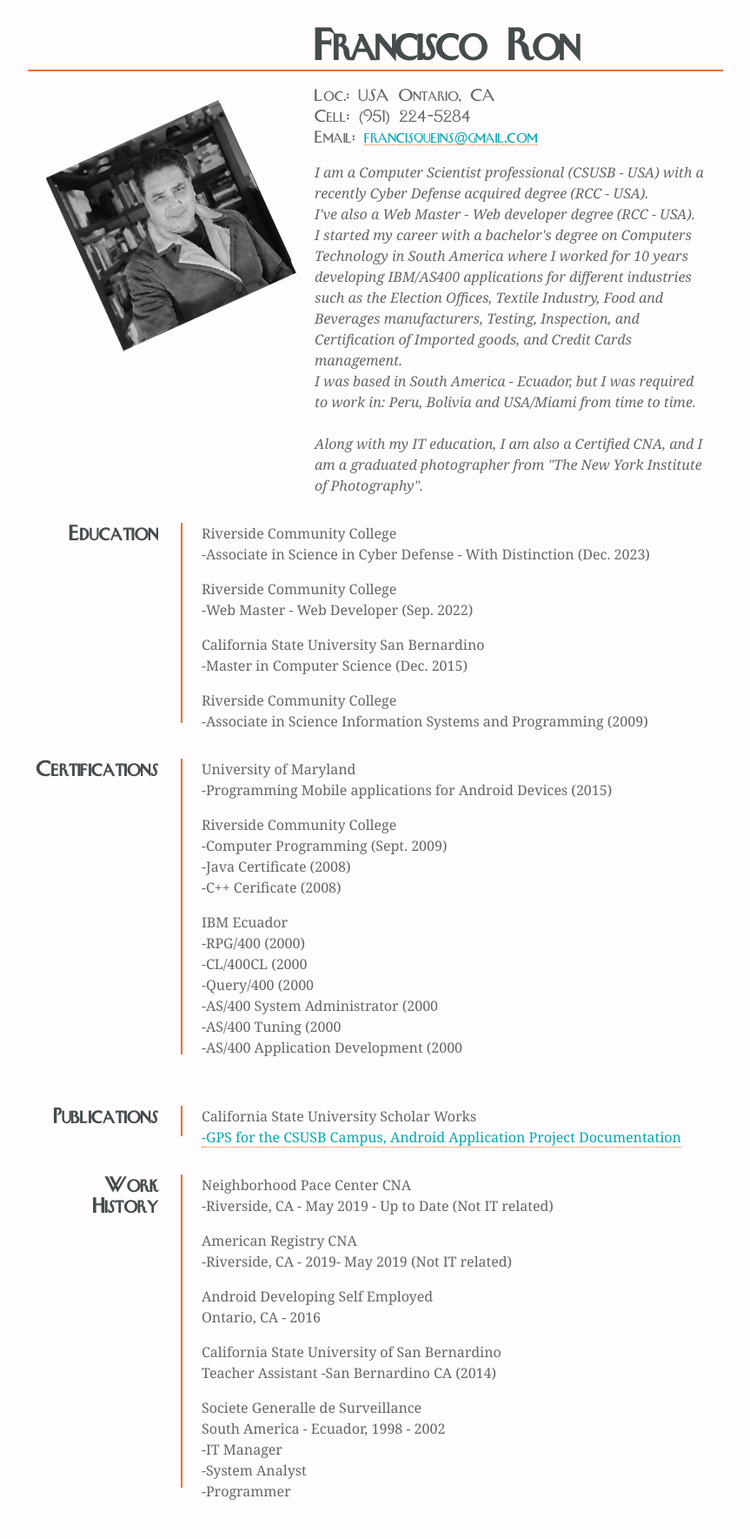
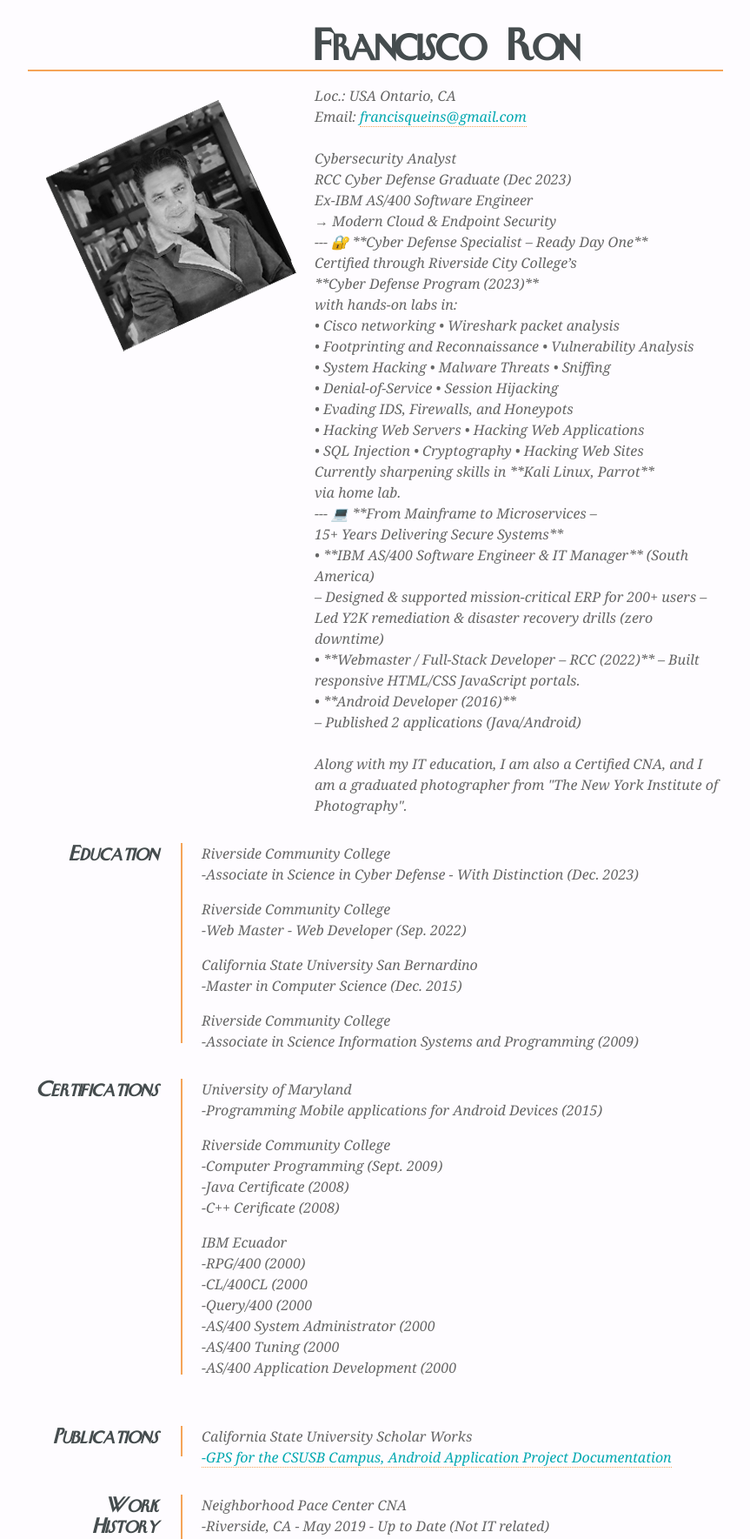
Before and after one commit to fron/fron.github.io, a plain HTML site: page index.html in a window 1280 px wide. Shown: the top 1769 px of the page at 87% size, without its empty margins (208-1071 px from the left). Drawn offline with Linux system fonts and the light colour scheme; files whose address does not match are found by name.

Commit message:
Updated 11/01/2025

```diff
--- a/css/style.css
+++ b/css/style.css
@@ -6,7 +6,8 @@
 
  body {font: 16px newYorker, Sans-Serif;
     line-height: 24px;
-            background-color: #fefcff;}
+    background-color: #fefcff;
+}
 
 .clear { clear: both; }
 
@@ -19,11 +20,13 @@
     font-size: 42px;
     font-weight: bold;
     letter-spacing: -2px;
-             border-bottom: 2px solid #f3701b; }
+    border-bottom: 2px solid #f5a458;
+}
 
 h2 { font-size:20;
     margin: 0 0 6px 0;
-             position: relative; }
+    position: relative;
+}
 
 h2 span { position: absolute;
     bottom: 0;
@@ -31,71 +34,81 @@
     font-style: italic;
     font-family: Georgia, Serif;
     font-size: 16px;
-             color: #454c4e; font-weight: normal; }
+    color: #454c4e; font-weight: normal;
+}
 
 p { margin: 0 0 16px 0;color: #666}
 
-         a { color: #04a8b0; text-decoration: none; border-bottom: 1px dotted #f3701b; }
+a { color: #04a8b0; text-decoration: none; border-bottom: 1px dotted #f5a458; }
 a:hover { border-bottom-style: solid; color: black; }
 ul { margin: 0 0 32px 17px; }
-         #objective { width: 450px; float: left; }
+#objective { width: 470px; float: left; }
 #objective p { font-family: Georgia, Serif; font-style: italic; color: #666; }
 
 dt0 {font-weight: bold;
     font-family: newYorker;
     font-size: 20px;
+    font-style: italic;
     color: #454c4e;
     text-align: right;
     padding: 0 26px 0 0;
     width: 150px;
     float: left;
     height: 230px;
-             border-right: 2px solid #f3701b;}
+    border-right: 2px solid #f5a458;
+}
 
 dt {font-weight: bold;
     font-family: newYorker;
     font-size: 20px;
+    font-style: italic;
     color: #454c4e;
     text-align: right;
     padding: 0 26px 0 0;
     width: 150px;
     float: left;
     height: 340px;
-             border-right: 2px solid #f3701b;}
+    border-right: 2px solid #f5a458;
+}
 
 dt1 {font-family: newYorker;
     font-weight: bold;
     font-size: 20px;
+    font-style: italic;
     color: #454c4e;
     text-align: right;
     padding: 0 26px 0 0;
     width: 150px;
     float: left;
     height: 35px;
-             border-right: 2px solid #f3701b;}
+    border-right: 2px solid #f5a458;}
 
 dt2 {font-family: newYorker;
     font-weight: bold;
     font-size: 20px;
+    font-style: italic;
     color: #454c4e;
     text-align: right;
     padding: 0 26px 0 0;
     width: 150px;
     float: left;
     height: 360px;
-            border-right: 2px solid #f3701b;  }
+    border-right: 2px solid #f5a458;
+}
 
 dt3 {font-family: newYorker;
     font-weight: bold;
     font-size: 20px;
+    font-style: italic;
     color: #454c4e;
     text-align: right;
     padding: 0 26px 0 0;
     width: 150px;
     float: left;
     height: 100px;
-             border-right: 2px solid #f3701b;}
+    border-right: 2px solid #f5a458;
+}
 
-         dd {width: 600px; float: right;color: #666; font-family: Georgia, Serif;}
+dd {width: 600px; float: right;color: #666; font-family: Georgia, Serif; font-style: italic;}
 
 dd.clear { float: none; margin: 0; height: 15px; }
--- a/index.html
+++ b/index.html
@@ -16,28 +16,42 @@
         <img src="images/fr2.png" alt="Resume Pic." id="pic" />
 
         <div id="contact-info" class="vcard">
-            <h1 class="fn"> Francisco Ron</h1>
-
-            <p>
-                Loc.: <span class="loc">USA Ontario, CA</span><br />
-                Cell: <span class="tel">(951) 224-5284</span><br />
-                Email: <a class="email" href="francisqueins@gmail.com">francisqueins@gmail.com</a><br />
-            </p>
-
+            <h1 class="fn">Francisco Ron</h1>
         </div>
 
         <div id="objective">
             <p>
-                I am a Computer Scientist professional (CSUSB - USA) with a recently Cyber Defense acquired degree (RCC - USA). <br />
-                I've also a Web Master - Web developer degree (RCC - USA). <br />
-                I started my career with a bachelor's degree on Computers Technology in South America where I worked for 10 years <br />
-                developing IBM/AS400 applications for different industries such as the Election Offices, Textile Industry, Food and Beverages manufacturers,
-                Testing, Inspection, and Certification of Imported goods, and Credit Cards management. <br /> I was based in South America - Ecuador, but I was required to work in: Peru, Bolivia and USA/Miami from time to time.
+                Loc.: <span class="loc">USA Ontario, CA</span><br />
+                Email: <a class="email" href="francisqueins@gmail.com">francisqueins@gmail.com</a><br /><br />
+                Cybersecurity Analyst <br/>
+                RCC Cyber Defense Graduate (Dec 2023) <br/>
+                Ex-IBM AS/400 Software Engineer <br/> → Modern Cloud & Endpoint Security <br/>
 
+                ---
 
-                <br /><br />
+                🔐 **Cyber Defense Specialist – Ready Day One** <br/>
+                Certified through Riverside City College’s <br/> **Cyber Defense Program (2023)**
+                <br/>with hands-on labs in:
+                <br/>• Cisco networking • Wireshark packet analysis <br/> • Footprinting and Reconnaissance
+                • Vulnerability Analysis <br/> • System Hacking • Malware Threats • Sniffing <br/>
+                • Denial-of-Service • Session Hijacking <br/>• Evading IDS, Firewalls, and Honeypots <br/>
+                • Hacking Web Servers • Hacking Web Applications <br/>• SQL Injection • Cryptography • Hacking Web Sites<br/>
 
-                Along with my IT education, I am also a Certified CNA, and I am a graduated photographer from "The New York Institute of Photography".<br />
+                Currently sharpening skills in **Kali Linux, Parrot** <br/> via home lab.<br/>
+
+                ---
+
+                💻 **From Mainframe to Microservices – <br/>15+ Years Delivering Secure Systems** <br/>
+                • **IBM AS/400 Software Engineer & IT Manager** (South America) <br/>
+                – Designed & supported mission-critical ERP for 200+ users
+                – Led Y2K remediation & disaster recovery drills (zero downtime) <br/>
+
+                • **Webmaster / Full-Stack Developer – RCC (2022)**
+                – Built responsive HTML/CSS JavaScript portals. <br/>
+
+                • **Android Developer (2016)** <br/> – Published 2 applications (Java/Android) <br/> <br />
+
+                Along with my IT education, I am also a Certified CNA, and I am a graduated photographer from "The New York Institute of Photography".
             </p>
       </div>
 
```
Lines whose indentation alone changed are shown as unchanged.
